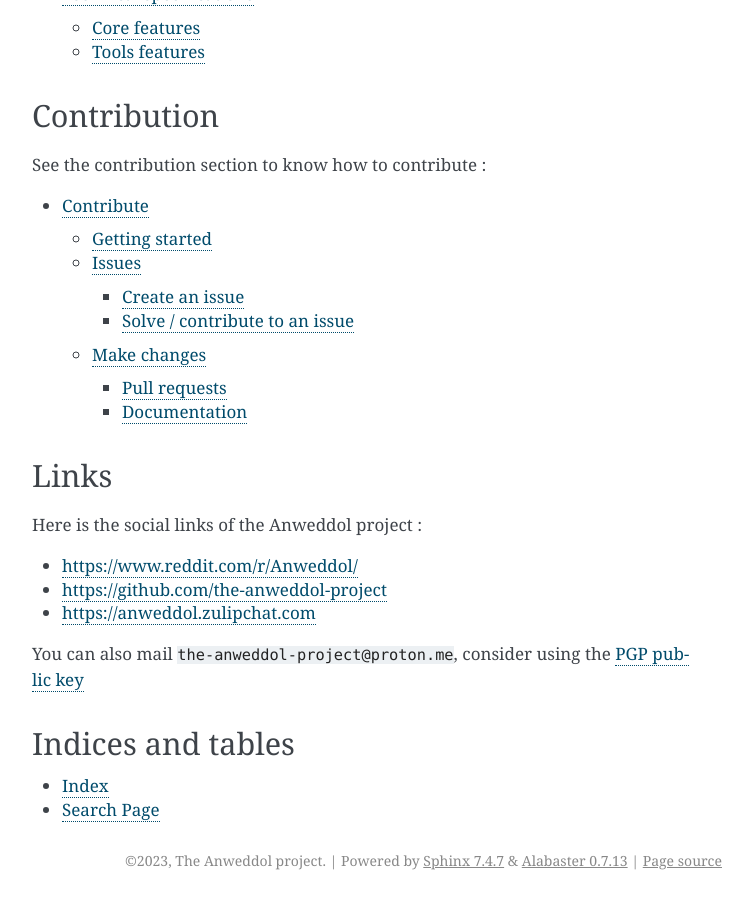
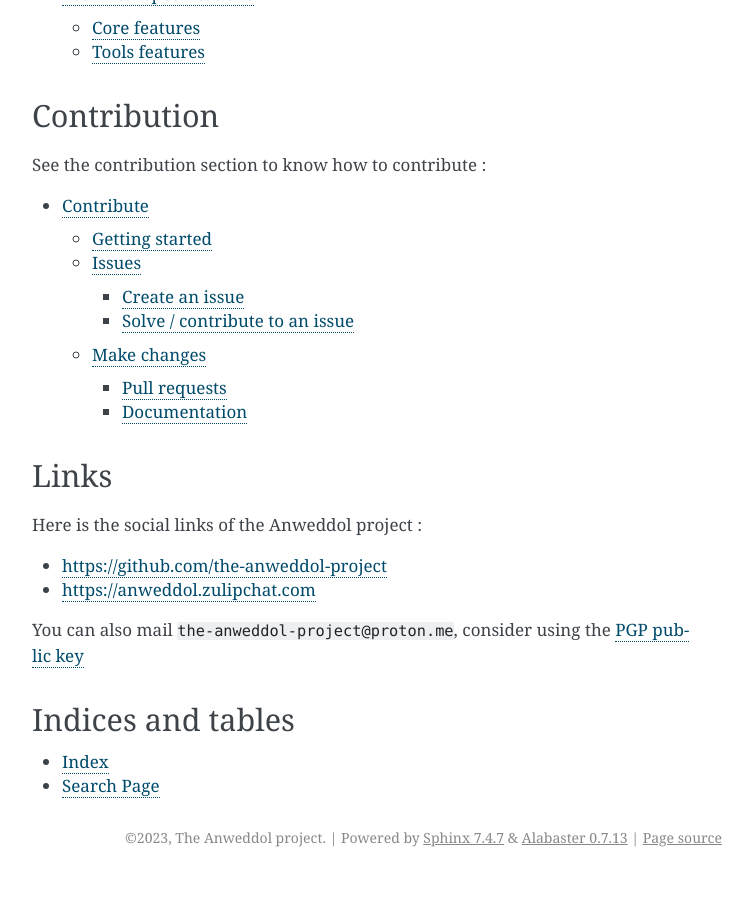
Before and after one commit to the-anweddol-project/Anweddol-client, a Sphinx documentation site: the page built from docs/source/index.md, in a window 1280 px wide and 900 px high, scrolled down 1627 px. Shown: the whole window, without its empty margins (388-1141 px from the left). Built offline with Sphinx 7.4.7, drawn with Linux system fonts in a browser that asks for light colours; after the commit the page ends 2504 px from its top, so only the background shows below that; some of the changed lines change nothing that is shown.

Commit message:
Deleted reddit reference

```diff
--- a/docs/source/index.md
+++ b/docs/source/index.md
@@ -69,7 +69,6 @@
 
 Here is the social links of the Anweddol project :
 
-- [https://www.reddit.com/r/Anweddol/](https://www.reddit.com/r/Anweddol/)
 - [https://github.com/the-anweddol-project](https://github.com/the-anweddol-project)
 - [https://anweddol.zulipchat.com](https://anweddol.zulipchat.com)
 
```
